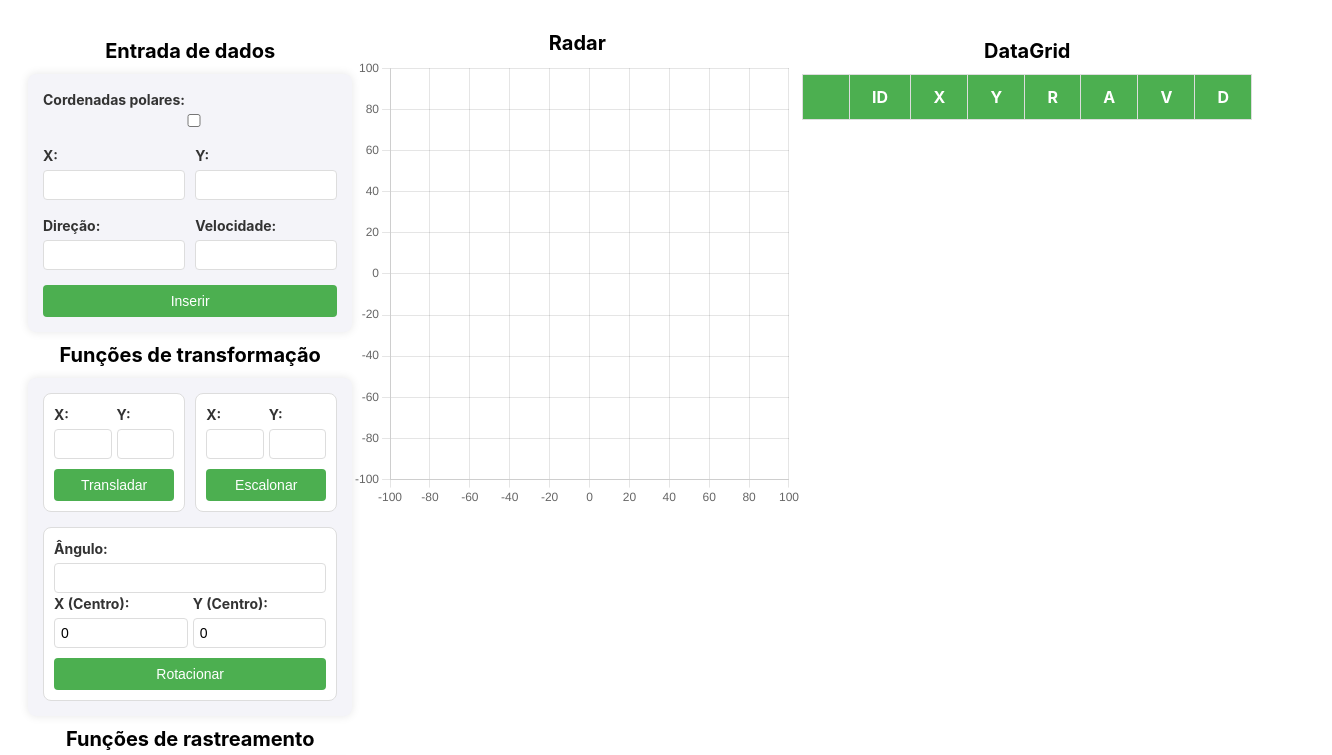
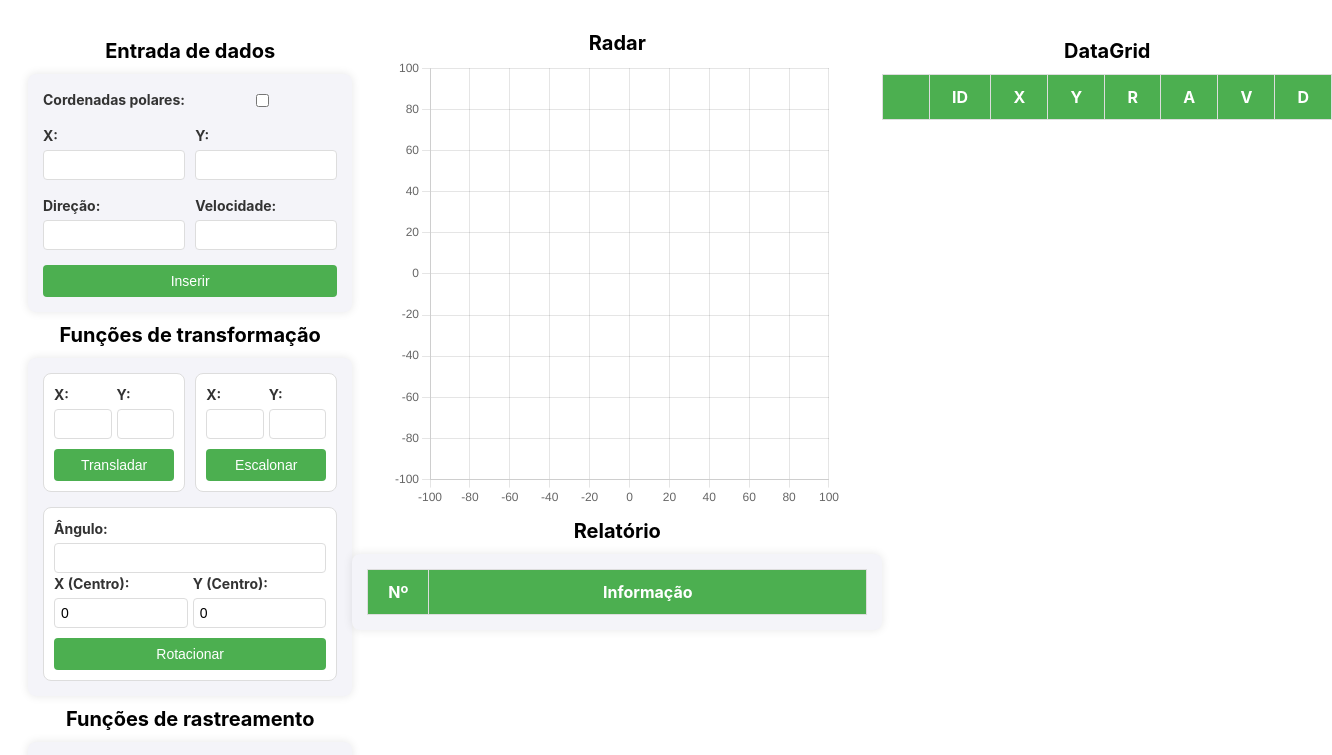
Before and after one commit to Leonardo-DeLuca/Sistema-Deteccao-Avioes, a React (Vite) app: page / in a window 1280 px wide. Shown: the top 755 px of the page, 1332 px wide, since content can reach past the window. Built offline with nearby package versions, Linux system fonts and the light colour scheme.

Commit message:
ajustes finais e adição de relatório

```diff
--- a/src/App.jsx
+++ b/src/App.jsx
@@ -3,6 +3,7 @@ import EntradaDados from './components/entradadados/index.jsx';
 import FuncoesTransformacao from './components/funcoestransformacao/index.jsx';
 import FuncoesRastreamento from './components/funcoesrastreamento/index.jsx';
 import DataGrid from './components/datagrid/index.jsx';
+import Relatorio from './components/relatorio/index.jsx'
 import Radar from './components/radar/index.jsx';
 import './index.css';
 import { distanciaMinimaAeroporto, distanciaMinimaEntreAvioes, escalonarAviao, rotacionarAviao, tempoMinimoEntreAvioes, transladarAviao } from './funcoes/funcoes.js';
@@ -11,6 +12,7 @@ const App = () => {
 	const [avioes, setAvioes] = useState([]);
 	const [avioesSelecionados, setAvioesSelecionados] = useState([]);
 	const [avioesRadar, setAvioesRadar] = useState([]);
+	const [avioesRelatorio, setAvioesRelatorio] = useState([]);
 
 	const addAviao = (novoAviao) => {
 		setAvioes([...avioes, novoAviao]);
@@ -78,22 +80,48 @@ const App = () => {
 
 	const onAeroProx = (data) => {
 
-		const avioesComDistanciaMinima = distanciaMinimaAeroporto(data, avioes);
+		const avioesDistanciaMinimaAeroporto = distanciaMinimaAeroporto(data, avioes);
 
-		console.log(avioesComDistanciaMinima)
+		let mensagensRelatorio = []
+
+		avioesDistanciaMinimaAeroporto.forEach(element => {
+
+			mensagensRelatorio.push(
+				`O avião ${element[0]} está a uma distância de ${element[1]} do aeroporto.`
+			)
+		})
+
+		setAvioesRelatorio(mensagensRelatorio);
 	};
 
 	const onAviProx = (data) => {
-		const avioesComDistanciaMinimaEntreSi = distanciaMinimaEntreAvioes(data, avioes);
+		const avioesComDistanciaMinima = distanciaMinimaEntreAvioes(data, avioes);
 
-		console.log(avioesComDistanciaMinimaEntreSi)
+		let mensagensRelatorio = []
+
+		avioesComDistanciaMinima.forEach(element => {
+
+			mensagensRelatorio.push(
+				`O avião ${element[0]} e o avião ${element[1]} estão a uma distância de: ${element[2]}`
+			)
+		})
+
+		setAvioesRelatorio(mensagensRelatorio);
 	}
 
 	const onRotaColisao = (data) => {
-		const avioesEmRotaDeColisao= tempoMinimoEntreAvioes(data, avioes);
+		const avioesEmRotaDeColisao = tempoMinimoEntreAvioes(data, avioes);
 
-		console.log(avioes)
-		console.log(avioesEmRotaDeColisao)
+		let mensagensRelatorio = []
+
+		avioesEmRotaDeColisao.forEach(element => {
+
+			mensagensRelatorio.push(
+				`O avião ${element[0]} e o avião ${element[1]} passarão pelo ponto ${element[3]} com uma diferença de ${element[2]}s.`
+			)
+		})
+
+		setAvioesRelatorio(mensagensRelatorio);
 	}
 
 	return (
@@ -104,7 +132,10 @@ const App = () => {
 				<FuncoesRastreamento onAeroProx={onAeroProx} onAviProx={onAviProx} onEmColisao={onRotaColisao} />
 			</div>
 
-			<Radar avioes={avioesRadar} />
+			<div>
+				<Radar avioes={avioesRadar} />
+				<Relatorio avioesRelatorio={avioesRelatorio}/>
+			</div>
 
 			<div>
 				<DataGrid avioes={avioes} avioesSelecionados={avioesSelecionados} setAvioesSelecionados={setAvioesSelecionados} />
--- a/src/components/entradadados/index.jsx
+++ b/src/components/entradadados/index.jsx
@@ -1,5 +1,5 @@
 import React, { useState, useEffect } from 'react';
-import {calcEquacaoVoo, getNumDuasCasas} from '../../funcoes/funcoes.js';
+import {calcEquacaoVoo, getCosFromDegrees, getNumDuasCasas, getSinFromDegrees} from '../../funcoes/funcoes.js';
 import './styles.css';
 
 const EntradaDados = ({ addAviao }) => {
@@ -34,14 +34,14 @@ const EntradaDados = ({ addAviao }) => {
         e.preventDefault();
 
         if(isPolar) {
-            const x = formData.raio * Math.cos(formData.angulo);
-            const y = formData.raio * Math.sin(formData.angulo);
+            const x = formData.raio * getCosFromDegrees(formData.angulo);
+            const y = formData.raio * getSinFromDegrees(formData.angulo);
 
             formData.x = getNumDuasCasas(x);
             formData.y = getNumDuasCasas(y);
         }else{
             const raio = Math.sqrt(formData.x ** 2 + formData.y ** 2);
-            const angulo = Math.atan2(formData.y, formData.x);
+            const angulo = Math.atan2(formData.y, formData.x) * (180/Math.PI);
 
             formData.raio = getNumDuasCasas(raio);
             formData.angulo = getNumDuasCasas(angulo);
@@ -68,8 +68,8 @@ const EntradaDados = ({ addAviao }) => {
             <div className="form-container">
                 <form onSubmit={insereAviao}>
                     <div className="form-row">
-                        <label>
-                            Cordenadas polares:
+                        <label className='polar'>
+                            <p> Cordenadas polares:</p>
                             <input
                                 type="checkbox"
                                 checked={isPolar}
@@ -91,7 +91,7 @@ const EntradaDados = ({ addAviao }) => {
                                     />
                                 </label>
                                 <label>
-                                    Ângulo (θ):
+                                    Ângulo (°):
                                     <input
                                         type="number"
                                         name="angulo"
--- a/src/components/entradadados/styles.css
+++ b/src/components/entradadados/styles.css
@@ -61,3 +61,26 @@ button {
 button:hover {
     background-color: #45a049;
 }
+
+.polar {
+    display: flex;
+    align-items: center;
+    width: 100%;
+    flex-direction: row;
+}
+
+.polar {
+    display: flex;
+    align-items: center;
+    width: 100%;
+    flex-direction: row;
+}
+
+.polar p {
+    flex: 1;
+    margin: 0;
+}
+
+.polar input {
+    flex: 1;
+}
--- /dev/null
+++ b/src/components/relatorio/index.jsx
@@ -0,0 +1,36 @@
+import React from 'react';
+import './styles.css';
+
+const Relatorio = ({ avioesRelatorio }) => {
+    return (
+        <div className='containerRelatorio'>
+            <h1>Relatório</h1>
+            <div className="horizontal-panel-rel">
+                <div className="scrollable-table">
+                    <table className="styled-table-rel">
+                        <thead>
+                            <tr>
+                                <th className='index'>Nº</th>
+                                <th>Informação</th>
+                            </tr>
+                        </thead>
+                    </table>
+                    <div className="table-body">
+                        <table className="styled-table-rel">
+                            <tbody>
+                                {avioesRelatorio.map((item, index) => (
+                                    <tr key={index}>
+                                        <td className='index'>{index}</td>
+                                        <td>{item}</td>
+                                    </tr>
+                                ))}
+                            </tbody>
+                        </table>
+                    </div>
+                </div>
+            </div>
+        </div>
+    );
+}
+
+export default Relatorio;
--- /dev/null
+++ b/src/components/relatorio/styles.css
@@ -0,0 +1,65 @@
+.containerRelatorio {
+    display: flex;
+    flex-direction: column;
+    align-items: center;
+}
+
+.containerRelatorio h1 {
+    margin: 8px;
+    font-size: 20px;
+}
+
+.horizontal-panel-rel {
+    display: flex;
+    gap: 10px;
+    width: 500px;
+    margin: 0 auto;
+    padding: 15px;
+    background-color: #f4f4f9;
+    border-radius: 8px;
+    box-shadow: 0px 0px 10px rgba(0, 0, 0, 0.1);
+}
+
+.scrollable-table {
+    max-height: 310px;
+    overflow-y: auto;
+    width: 100%;
+}
+
+.styled-table-rel {
+    width: 100%;
+    border-collapse: collapse;
+    table-layout: fixed;
+}
+
+.styled-table-rel thead {
+    color: white;
+}
+
+.table-body {
+    max-height: 250px; /* Ajuste a altura conforme necessário */
+    overflow-y: auto;
+}
+
+.styled-table-rel th {
+    position: sticky;
+    top: 0;
+    background-color: #4CAF50;
+    z-index: 10;
+}
+
+.styled-table-rel td, .styled-table-rel th {
+    border: 1px solid #ddd;
+    padding: 10px;
+    text-align: center;
+}
+
+.index {
+    width: 15%;
+    text-align: center;
+}
+
+.styled-table-rel th.index,
+.styled-table-rel td.index {
+    width: 8%;
+}
--- a/src/funcoes/funcoes.js
+++ b/src/funcoes/funcoes.js
@@ -15,7 +15,7 @@ function pertoSuficiente(num) {
     return num;
 }
 
-function getTanFromDegrees(degrees) {
+export const getTanFromDegrees = (degrees) =>{
     let tanValor = Math.tan(degrees * (Math.PI / 180));
 
     tanValor = pertoSuficiente(tanValor);
@@ -23,11 +23,11 @@ function getTanFromDegrees(degrees) {
     return tanValor;
 }
 
-function getSinFromDegrees(degrees) {
+export const getSinFromDegrees = (degrees) =>{
     return Math.sin(degrees * (Math.PI / 180));
 }
 
-function getCosFromDegrees(degrees) {
+export const getCosFromDegrees = (degrees) =>{
     return Math.cos(degrees * (Math.PI / 180));
 }
 
@@ -80,7 +80,7 @@ function pontoComum(aviao1, aviao2) {
 }
 
 function diferencaTempoPontoComum(tempoAviao1, tempoAviao2) {
-    return Math.abs(tempoAviao2 - tempoAviao1);
+    return getNumDuasCasas(Math.abs(tempoAviao2 - tempoAviao1));
 }
 
 function distanciaMinimaDoisPontos(x1, x2, y1, y2) {
@@ -98,7 +98,7 @@ function tempoEmSegundosAtePonto(xFinal, yFinal, aviao) {
 }
 
 function verificaOpostosMesmaLinha(direcaoAviao1, direcaoAviao2){
-    const diferenca = Math.abs(direcaoAviao1 - direcaoAviao2);
+    let diferenca = Math.abs(direcaoAviao1 - direcaoAviao2);
 
     while(diferenca > 180){
         diferenca -= 360
@@ -148,10 +148,46 @@ function verificaSeTempoMinimo(aviao1, aviao2, pontoDeEncontro, tempoMinimo){
         let id2 = aviao2.id;
 
         console.log(`ID: ${aviao1.id} ID2: ${aviao2.id} são ponto de colisão dentro do tempo`)
-        return{ id1, id2, diffTempo, pontoDeEncontro };
+        return[ id1, id2, diffTempo, pontoDeEncontro ];
     }
 
     return null
+}
+
+function pontoDeEncontroMesmaReta(aviao1, aviao2) {
+        const { x: xA, y: yA, velocidade: vA, direcao: anguloA } = aviao1;
+        const { x: xB, y: yB, velocidade: vB, direcao: anguloB } = aviao2;
+
+        // Calcula componentes da velocidade
+        const vAX = vA * getCosFromDegrees(anguloA);
+        const vAY = vA * getSinFromDegrees(anguloA);
+        const vBX = vB * getCosFromDegrees(anguloB);
+        const vBY = vB * getSinFromDegrees(anguloB);
+
+        const tX = (xB - xA) / (vAX - vBX);
+        const tY = (yB - yA) / (vAY - vBY);
+
+        if (xA === xB) {
+            if (tY < 0) {
+                return null;
+            }
+            const pontoX = xA;
+            const pontoY = getNumDuasCasas(pertoSuficiente(yA + vAY * tY));
+            return [pontoX, pontoY];
+        }
+
+        if (yA === yB) {
+            if (tX < 0) {
+                return null;
+            }
+            const pontoX = getNumDuasCasas(pertoSuficiente(xA + vAX * tX));
+            const pontoY = yA;
+            return [pontoX, pontoY];
+        }
+
+        const pontoX = getNumDuasCasas(pertoSuficiente(xA + vAY * tX));
+        const pontoY = getNumDuasCasas(pertoSuficiente(yA + vAY * tY));
+        return [pontoX, pontoY];
 }
 
 function verificaDirecao(aviao, pontoEncontro){
@@ -301,7 +337,7 @@ export const distanciaMinimaAeroporto = (distanciaMinima, listaAvioes) => {
             let id = aviao.id;
             let distancia = getNumDuasCasas(distanciaAeroporto);
 
-            return {id, distancia}
+            return [id, distancia]
         }
 
         return null
@@ -316,11 +352,11 @@ export const distanciaMinimaEntreAvioes = (distanciaMinima, listaAvioes) => {
                 const distancia = distanciaMinimaDoisPontos(aviao1.x, aviao2.x, aviao1.y, aviao2.y);
 
                 if (distancia <= distanciaMinima) {
-                    return {
-                        id1: aviao1.id,
-                        id2: aviao2.id,
-                        distancia: getNumDuasCasas(distancia)
-                    };
+                    return [
+                        aviao1.id,
+                        aviao2.id,
+                        getNumDuasCasas(distancia)
+                    ];
                 }
             }
             return null;
@@ -332,12 +368,17 @@ export const tempoMinimoEntreAvioes = (tempoMinimo, listaAvioes) => {
     return listaAvioes.flatMap((aviao1, index1) => {
         return listaAvioes.map((aviao2, index2) => {
             if (index1 < index2) {
-                const temPontodeEncontro = pontoComum(aviao1, aviao2);
+                let temPontodeEncontro = pontoComum(aviao1, aviao2);
+
                 if(verificaMesmaReta(aviao1, aviao2)){
                     console.log(`ID: ${aviao1.id} ID2: ${aviao2.id} são mesma reta`)
+
                     if(verificaOpostosMesmaLinha(aviao1.direcao, aviao2.direcao)){
-                        console.log(`ID: ${aviao1.id} ID2: ${aviao2.id} são opostos na mesma reta`)
-                        return null;
+                        console.log(`ID: ${aviao1.id} ID2: ${aviao2.id} indo em direção`)
+                        debugger
+                        temPontodeEncontro = pontoDeEncontroMesmaReta(aviao1, aviao2);
+
+                        return verificaSeTempoMinimo(aviao1, aviao2,temPontodeEncontro, tempoMinimo);
                     }
                     return null;
                 }
@@ -346,12 +387,15 @@ export const tempoMinimoEntreAvioes = (tempoMinimo, listaAvioes) => {
                     if (temPontodeEncontro) {
                         if(verificaDirecao(aviao1, temPontodeEncontro) && verificaDirecao(aviao2, temPontodeEncontro)){
                             console.log(`ID: ${aviao1.id} ID2: ${aviao2.id} indo em direção`)
+
                             return verificaSeTempoMinimo(aviao1, aviao2,temPontodeEncontro, tempoMinimo);
                         }
                         console.log(`ID: ${aviao1.id} ID2: ${aviao2.id} desencontro`)
+
                         return null
                     }else{
                         console.log(`ID: ${aviao1.id} ID2: ${aviao2.id} são paralelos`);
+
                         return null;
                     }
                 }
@@ -359,9 +403,11 @@ export const tempoMinimoEntreAvioes = (tempoMinimo, listaAvioes) => {
                 if (temPontodeEncontro) {
                     if(verificaDirecao(aviao1, temPontodeEncontro) && verificaDirecao(aviao2, temPontodeEncontro)){
                         console.log(`ID: ${aviao1.id} ID2: ${aviao2.id} indo em direção`)
+
                         return verificaSeTempoMinimo(aviao1, aviao2,temPontodeEncontro, tempoMinimo);
                     }
                     console.log(`ID: ${aviao1.id} ID2: ${aviao2.id} desencontro`);
+
                     return null
                 }
             }
```
